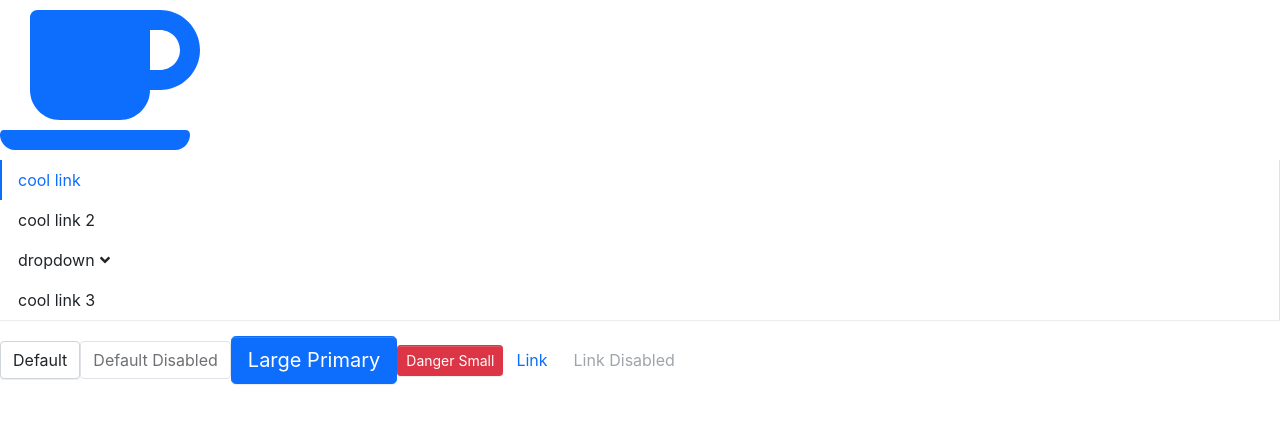
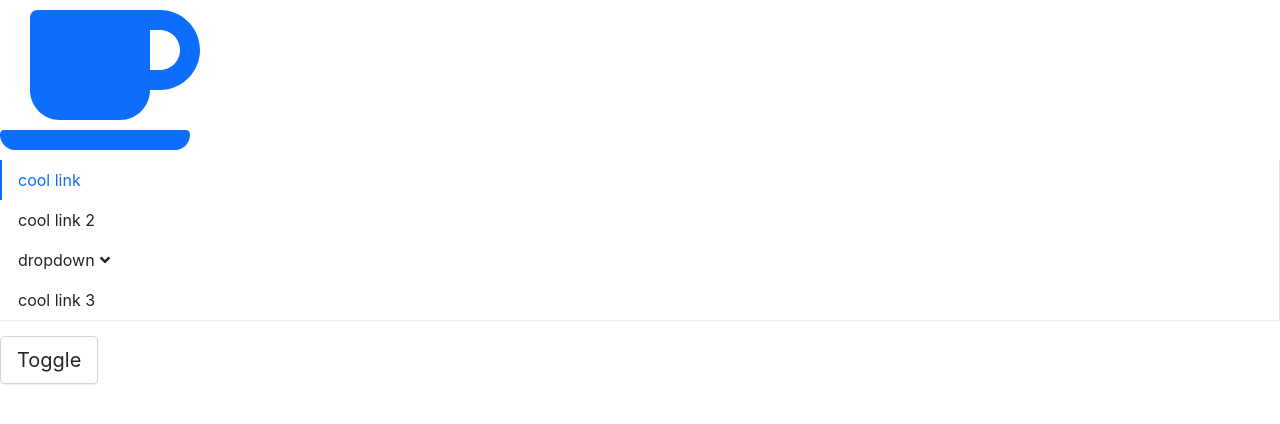
Before and after one commit to Bian2017/lt-admin-ui, a React (Create React App) app: page / in a window 1280 px wide. Shown: the top 424 px of the page. Built offline with nearby package versions, Linux system fonts and the light colour scheme.

Commit message:
feat: 添加wrapper属性，防止子节点的动画效果覆盖Transition组件的动画效果

```diff
--- a/src/App.tsx
+++ b/src/App.tsx
@@ -1,17 +1,20 @@
-import React from 'react';
+import React, { useState } from 'react';
 import { library } from '@fortawesome/fontawesome-svg-core';
 import { faCoffee, fas } from '@fortawesome/free-solid-svg-icons';
-import Button, { ButtonSize, ButtonType } from './components/Button/button';
+import Button from './components/Button/button';
 import Menu from './components/Menu/menu';
 import MenuItem from './components/Menu/menuItem';
 import SubMenu from './components/Menu/subMenu';
 import Icon from './components/Icon/icon';
+import Transition from './components/Transition/transition';
 
 // 通过创建library来引用Icons
 // library.add(faCoffee);
 library.add(fas); // fas 所有图表的集合
 
 function App() {
+  const [show, setShow] = useState(false);
+
   return (
     <div className="App">
       <header className="App-header">
@@ -26,6 +29,13 @@ function App() {
           </SubMenu>
           <MenuItem>cool link 3</MenuItem>
         </Menu>
+        <Button size="lg" onClick={() => setShow(!show)}>
+          Toggle
+        </Button>
+
+        <Transition in={show} timeout={300} animation="zoom-in-left">
+          <div>
+            <p>Test Transition</p>
             <Button>Default</Button>
             <Button disabled>Default Disabled</Button>
             <Button btnType="primary" size="lg">
@@ -40,6 +50,11 @@ function App() {
             <Button btnType="link" href="https://www.baidu.com" disabled>
               Link Disabled
             </Button>
+          </div>
+        </Transition>
+        <Transition in={show} timeout={300} animation="zoom-in-bottom" wrapper={true}>
+          <Button>Default</Button>
+        </Transition>
       </header>
     </div>
   );
--- a/src/components/Transition/transition.tsx
+++ b/src/components/Transition/transition.tsx
@@ -7,14 +7,15 @@ type AnimationName = 'zoom-in-top' | 'zoom-in-left' | 'zoom-in-bottom' | 'zoom-i
 
 interface TransitionProps extends CSSTransitionProps {
   animation?: AnimationName;
+  wrapper?: boolean; // 防止子节点的transition属性覆盖动画效果，通过包裹节点来避免这一问题
 }
 
 const Transition: React.FC<TransitionProps> = props => {
-  const { children, classNames, animation, ...restProps } = props;
+  const { children, wrapper, classNames, animation, ...restProps } = props;
 
   return (
     <CSSTransition classNames={classNames ? classNames : animation} {...restProps}>
-      {children}
+      {wrapper ? <div>{children}</div> : children}
     </CSSTransition>
   );
 };
```
Lines whose indentation alone changed are shown as unchanged.
